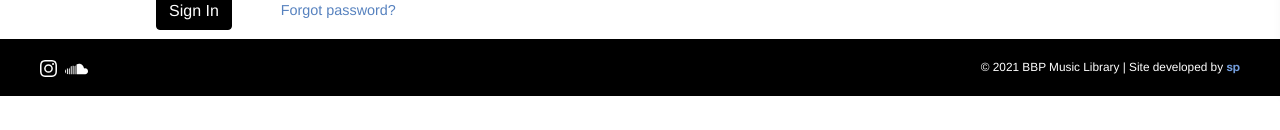
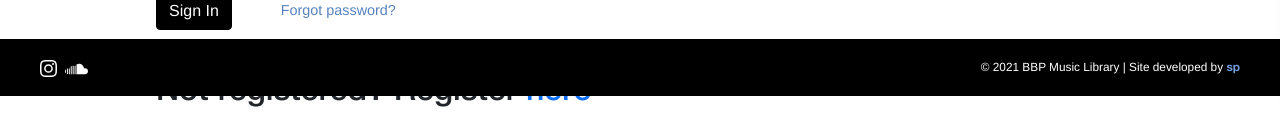
Before and after one commit to mrstevedev/bbpmusiclibrary, a Next.js app: page /signin in a window 1280 px wide. Shown: the part 704-834 px from the top of the page. Built offline with nearby package versions, Linux system fonts and the light colour scheme.

Commit message:
Replaced inline styles with sass module className

```diff
--- a/pages/signin.tsx
+++ b/pages/signin.tsx
@@ -62,8 +62,8 @@ export default function Signin() {
 
                </div>
                <div className="mt-3">
-                    <h2 style={{ fontSize: '1.1rem' }}>Not registered? Register <Link href="/register">
-                        <a style={{  color: "#5782bf" }}>here</a>
+                    <h2 className={styles.Signin__register}>Not registered? Register <Link href="/register">
+                        <a className={styles.Signin__link}>here</a>
                         </Link>
                     </h2>
                 </div>
```
